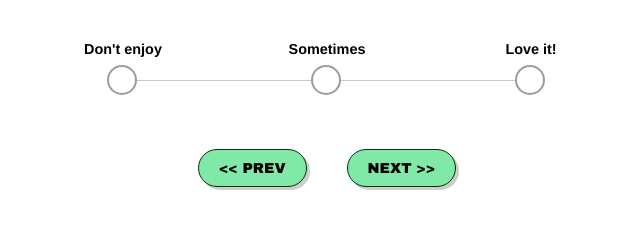
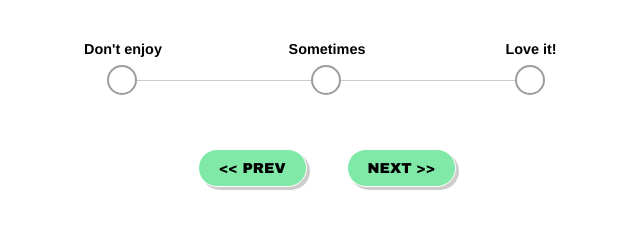
Before and after one commit to barrisam/draft-quiz, a plain HTML site: page index.html in a window 1280 px wide. Shown: the part 416-651 px from the top of the page, without its empty margins (313-953 px from the left). Drawn offline with Linux system fonts and the light colour scheme.

Commit message:
Update index.html

```diff
--- a/index.html
+++ b/index.html
@@ -146,7 +146,7 @@ tfoot td{
   font: 0.9em 'Arial Black', Gadget, sans-serif;
   background-color: rgb(128, 233, 168);
   color: #000;
-  border: 1px solid rgb(3, 51, 3) ;
+  border: 1px solid #fff;
   outline-color:#fff;
   box-shadow: 3px 3px #cfcccc;
   margin: 5px 18px;
```
